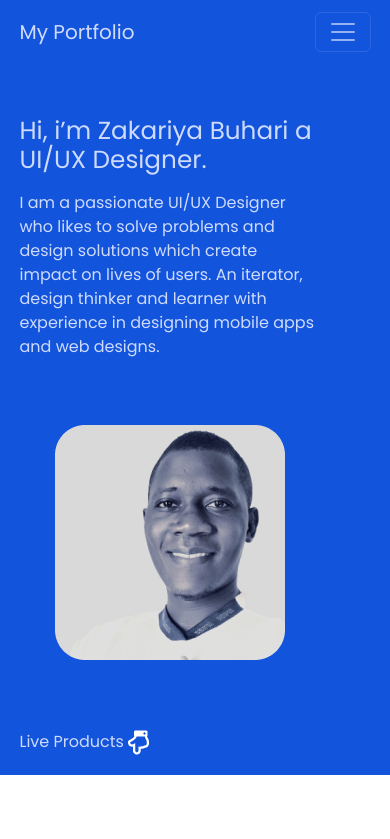
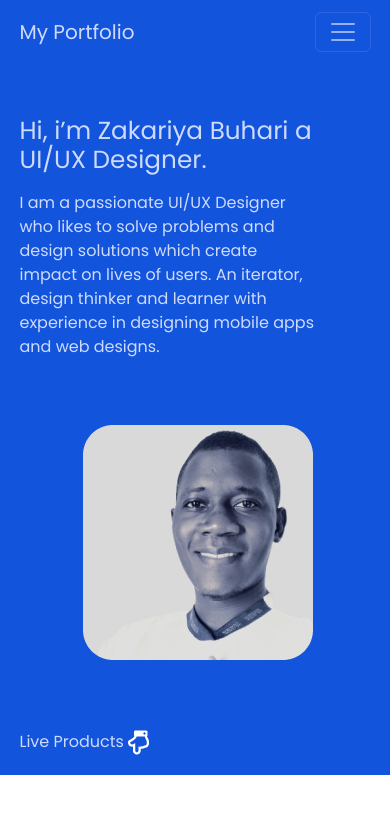
Before and after one commit to Nmesoma-solomon-peter/zakariya, a React (Vite) app: page / in a window 390 px wide. Shown: the top 839 px of the page. Built offline with nearby package versions, Linux system fonts and the light colour scheme.

Commit message:
modified mobile view

```diff
--- a/src/components/Section1.css
+++ b/src/components/Section1.css
@@ -17,7 +17,7 @@
         width:295px;
     }
     .img{
-        margin-left: 10%;
+        margin-left: 18%;
         /* margin: auto; */
         margin-bottom:20%;
         margin-top: -40px;
```
